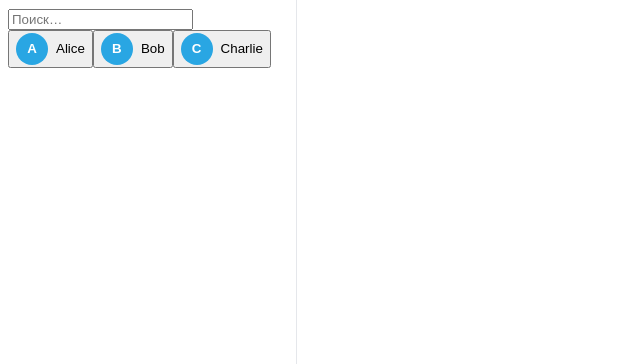
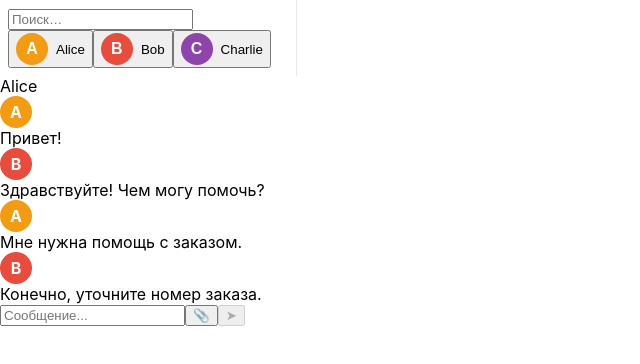
Before and after one commit to pmrsolution/Miniapptg, a React (Create React App) app: page / in a window 1280 px wide. Shown: the top 364 px of the page, without its empty margins (0-640 px from the left). Built offline with nearby package versions, Linux system fonts and the light colour scheme; no server answers.

Commit message:
feat: полный перенос структуры Chat, Messages, MessageInput, Avatar, Layout для 1-в-1 внешнего вида и UX

```diff
--- a/src/components/Avatar.jsx
+++ b/src/components/Avatar.jsx
@@ -1,15 +1,22 @@
 export function Avatar({ letter }) {
+  // Цвета для аватарок
+  const colors = ['#29a6e3', '#f39c12', '#e74c3c', '#8e44ad', '#16a085', '#2ecc71', '#e67e22', '#34495e'];
+  // Выбор цвета по букве
+  const color = colors[letter ? letter.charCodeAt(0) % colors.length : 0];
   return (
     <span style={{
-      display: 'inline-block',
+      display: 'inline-flex',
       width: 32,
       height: 32,
       borderRadius: '50%',
-      background: '#29a6e3',
+      background: color,
       color: '#fff',
       textAlign: 'center',
+      alignItems: 'center',
+      justifyContent: 'center',
       lineHeight: '32px',
       fontWeight: 'bold',
+      fontSize: 16,
       marginRight: 8
     }}>{letter || '?'}</span>
   );
--- a/src/components/Chat.jsx
+++ b/src/components/Chat.jsx
@@ -1,17 +1,18 @@
 import React from 'react';
 import Messages from './Messages';
 import MessageInput from './MessageInput';
-import { useMessages } from '../hooks/useMessages';
-import { useSendMessage } from '../hooks/useSendMessage';
 
-export default function Chat({ chatId }) {
-  const messagesQuery = useMessages(chatId);
-  const sendMutation  = useSendMessage(chatId);
+// Временная заглушка выбранного чата
+const selectedChat = { chat_id: '1', first_name: 'Alice' };
 
+export default function Chat() {
   return (
-    <section className="chat">
-      <Messages messages={messagesQuery} />
-      <MessageInput onSend={sendMutation.mutate} />
-    </section>
+    <div className="chat-area">
+      <div className="chat-header-bar">
+        <div className="chat-header-title">{selectedChat.first_name}</div>
+      </div>
+      <Messages />
+      <MessageInput />
+    </div>
   );
 }
--- a/src/components/Layout.jsx
+++ b/src/components/Layout.jsx
@@ -3,11 +3,11 @@ import Sidebar from './Sidebar';
 import Chat from './Chat';
 
 export default function Layout() {
-  const [selectedChat, setSelectedChat] = useState(null);
+  // selectedChat не используется, так как Chat и Messages сейчас с заглушками
   return (
-    <div className="layout">
-      <Sidebar selectedChat={selectedChat} setSelectedChat={setSelectedChat} />
-      {selectedChat && <Chat chatId={selectedChat} />}
+    <div className="main-content">
+      <Sidebar />
+      <Chat />
     </div>
   );
 }
--- a/src/components/MessageInput.jsx
+++ b/src/components/MessageInput.jsx
@@ -1,20 +1,41 @@
-import React, { useState } from 'react';
-export default function MessageInput({ onSend }) {
+import React, { useState, useRef } from 'react';
+
+export default function MessageInput() {
   const [text, setText] = useState('');
-  const fileRef = React.useRef();
+  const fileRef = useRef();
+  const [file, setFile] = useState(null);
 
-  const submit = () => {
-    if (!text.trim() && !fileRef.current.files.length) return;
-    onSend({ text, file: fileRef.current.files[0] });
+  const handleFileChange = (e) => {
+    setFile(e.target.files[0]);
+  };
+
+  const handleSend = () => {
+    if (!text.trim() && !file) return;
+    // Здесь будет отправка сообщения/файла
     setText('');
-    fileRef.current.value = '';
+    setFile(null);
+    if (fileRef.current) fileRef.current.value = '';
   };
 
   return (
-    <div className="input-row">
-      <input placeholder="Сообщение…" value={text} onChange={e => setText(e.target.value)} onKeyDown={e => e.key==='Enter' && submit()} />
-      <input type="file" ref={fileRef} accept="image/*,application/pdf" />
-      <button onClick={submit}>→</button>
+    <div className="message-input">
+      <input
+        type="text"
+        placeholder="Сообщение..."
+        value={text}
+        onChange={e => setText(e.target.value)}
+        onKeyDown={e => e.key === 'Enter' && handleSend()}
+      />
+      <input type="file" ref={fileRef} onChange={handleFileChange} style={{ display: 'none' }} />
+      <button className="file-btn" onClick={() => fileRef.current && fileRef.current.click()}>📎</button>
+      <button className="send-btn" onClick={handleSend} disabled={!text.trim() && !file}>➤</button>
+      {/* Предпросмотр файла */}
+      {file && (
+        <div className="file-preview">
+          <span>{file.name}</span>
+          <button onClick={() => setFile(null)}>✕</button>
+        </div>
+      )}
     </div>
   );
 }
```
